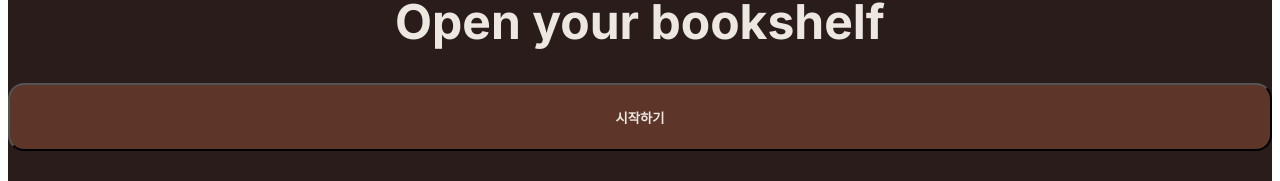
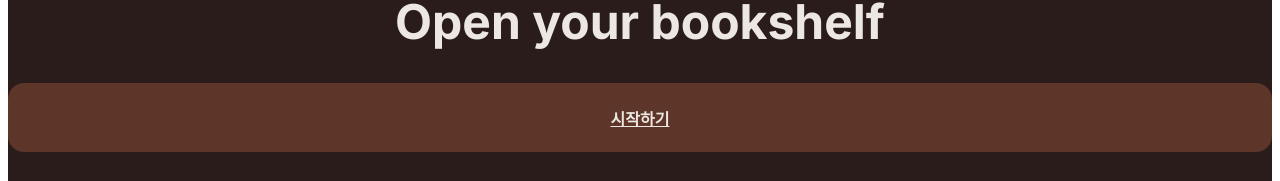
Before and after one commit to Yunjeong-Choi/my-bookshelf, a Next.js app: page / in a window 1280 px wide. Shown: the part 297-478 px from the top of the page. Built offline with nearby package versions, Linux system fonts and the light colour scheme.

Commit message:
[MBSH-3] containerStyle, LinkButton 리팩토링

```diff
--- /dev/null
+++ b/app/_components/link-button/index.tsx
@@ -0,0 +1,15 @@
+import { Container } from "./styles";
+
+interface ButtonProps {
+  className?: string;
+  text: string;
+  href: string;
+}
+
+export default function LinkButton({ text, ...props }: ButtonProps) {
+  return (
+    <Container className={props.className} href={props.href}>
+      {text}
+    </Container>
+  );
+}
--- /dev/null
+++ b/app/_components/link-button/styles.ts
@@ -0,0 +1,14 @@
+"use client";
+
+import Link from "next/link";
+import styled from "styled-components";
+
+import color from "@/shared/styles/color";
+
+export const Container = styled(Link)`
+  border-radius: 1rem;
+  background-color: ${color.brown700};
+  color: ${color.warmgray100};
+  font-weight: 600;
+  text-align: center;
+`;
--- /dev/null
+++ b/app/_styles/container-style.ts
@@ -0,0 +1,12 @@
+import { css } from "styled-components";
+
+import color from "@/shared/styles/color";
+
+export const containerStyle = css`
+  display: flex;
+  flex-direction: column;
+  align-items: center;
+  width: 100%;
+  height: 100%;
+  background-color: ${color.brown900};
+`;
--- /dev/null
+++ b/app/my-bookshelf/page.tsx
@@ -0,0 +1,3 @@
+export default function MyBookshelfPage() {
+  return <div>MyBookshelf</div>;
+}
--- a/app/page.tsx
+++ b/app/page.tsx
@@ -18,7 +18,7 @@ export default function Home() {
         <Title>Open your bookshelf</Title>
       </TitleSection>
       <ButtonSection>
-        <StartButton>시작하기</StartButton>
+        <StartButton href="/login" text="시작하기" />
         <TextButtonWrapper>
           <TextButtonLabel>이미 계정이 있나요?</TextButtonLabel>
           <TextButton>로그인</TextButton>
--- a/app/styles.ts
+++ b/app/styles.ts
@@ -2,15 +2,13 @@
 
 import styled from "styled-components";
 
+import LinkButton from "./_components/link-button";
+
 import color from "@/shared/styles/color";
+import { containerStyle } from "./_styles/container-style";
 
 export const Container = styled.div`
-  display: flex;
-  flex-direction: column;
-  align-items: center;
-  width: 100%;
-  height: 100%;
-  background-color: ${color.brown900};
+  ${containerStyle}
 `;
 
 export const TitleSection = styled.div`
@@ -40,12 +38,7 @@ export const ButtonSection = styled.div`
   padding: 0rem 2rem 4rem 2rem;
 `;
 
-export const StartButton = styled.button`
-  border-radius: 1rem;
-  background-color: ${color.brown700};
-  color: ${color.warmgray100};
-  font-weight: 600;
-
+export const StartButton = styled(LinkButton)`
   width: 100%;
   padding: 1.4rem 0rem;
 `;
```
Also changed, not shown: app/my-bookshelf/styles.ts (added).
